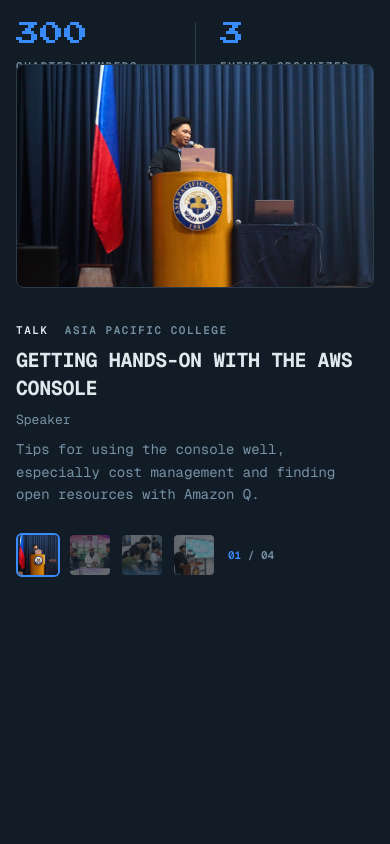
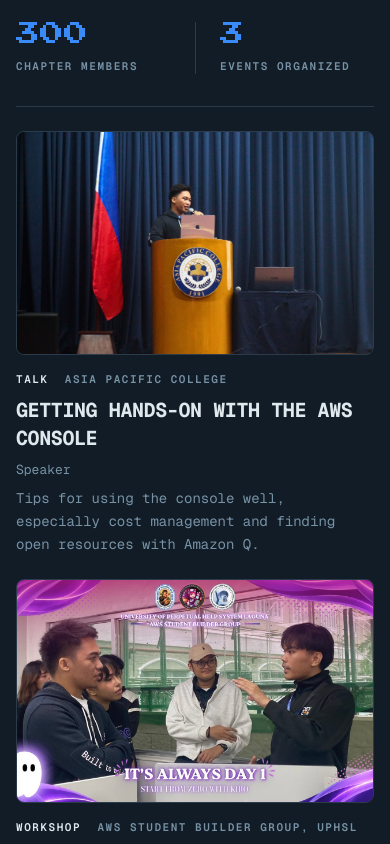
Before and after one commit to Lexter22/lexdev22, a Next.js app: page / in a window 390 px wide. Shown: the part 6120-6964 px from the top of the page. Built offline with nearby package versions, Linux system fonts and the light colour scheme.

Commit message:
ScrollStory: simple vertical stack on mobile instead of sticky steps

```diff
--- a/app/components/ScrollStory.tsx
+++ b/app/components/ScrollStory.tsx
@@ -17,30 +17,41 @@ type Props<T> = {
   name: (item: T) => string;
 };
 
-/** Scroll distance per step, in svh. Smaller on mobile so tapping through doesn't exhaust the thumb. */
-const DEFAULT_STEP = 55;
-const MOBILE_STEP = 25;
-
 const pad = (n: number) => String(n).padStart(2, "0");
 
 /**
  * Scroll-driven story, the same on every screen size. The stage sticks below the header
  * and each stretch of normal vertical scrolling brings in the next item. Plain CSS sticky;
  * the page is never hijacked or snapped.
+ * On mobile (<768px) it renders as a simple vertical stack so you see more content at once
+ * instead of one giant sticky step per screen.
  */
 export default function ScrollStory<T>({ items, getKey, visual, step, noun, thumb, name }: Props<T>) {
   const ref = useRef<HTMLDivElement>(null);
   const [active, setActive] = useState(0);
   const n = items.length;
-  const [stepPx, setStepPx] = useState(() =>
-    typeof window !== "undefined" && window.innerWidth < 768 ? MOBILE_STEP : DEFAULT_STEP
-  );
+  const [isMobile, setIsMobile] = useState(() => typeof window !== "undefined" && window.innerWidth < 768);
 
   useEffect(() => {
-    const onResize = () => setStepPx(window.innerWidth < 768 ? MOBILE_STEP : DEFAULT_STEP);
+    const onResize = () => setIsMobile(window.innerWidth < 768);
     window.addEventListener("resize", onResize);
     return () => window.removeEventListener("resize", onResize);
   }, []);
+
+  if (isMobile) {
+    return (
+      <div className="space-y-6">
+        {items.map((item, i) => (
+          <div key={getKey(item)} className="grid gap-4 lg:grid-cols-12 lg:gap-14">
+            <div className="lg:order-2 lg:col-span-7">{visual(item, i)}</div>
+            <div className="lg:order-1 lg:col-span-5">{step(item, i)}</div>
+          </div>
+        ))}
+      </div>
+    );
+  }
+
+  const [stepPx, setStepPx] = useState(55);
 
   useEffect(() => {
     let frame = 0;
@@ -77,7 +88,7 @@ export default function ScrollStory<T>({ items, getKey, visual, step, noun, thum
 
   return (
     <div ref={ref} className="relative" style={{ height: `calc(100svh + ${(n - 1) * stepPx}svh)` }}>
-      <div className="sticky top-14 flex h-[calc(100svh-3.5rem)] max-h-[44svh] lg:max-h-[60svh] flex-col justify-center py-3 lg:py-4">
+      <div className="sticky top-14 flex h-[calc(100svh-3.5rem)] max-h-[60svh] flex-col justify-center py-4">
         <div className="grid">
           {items.map((item, i) => {
             const on = i === active;
```
